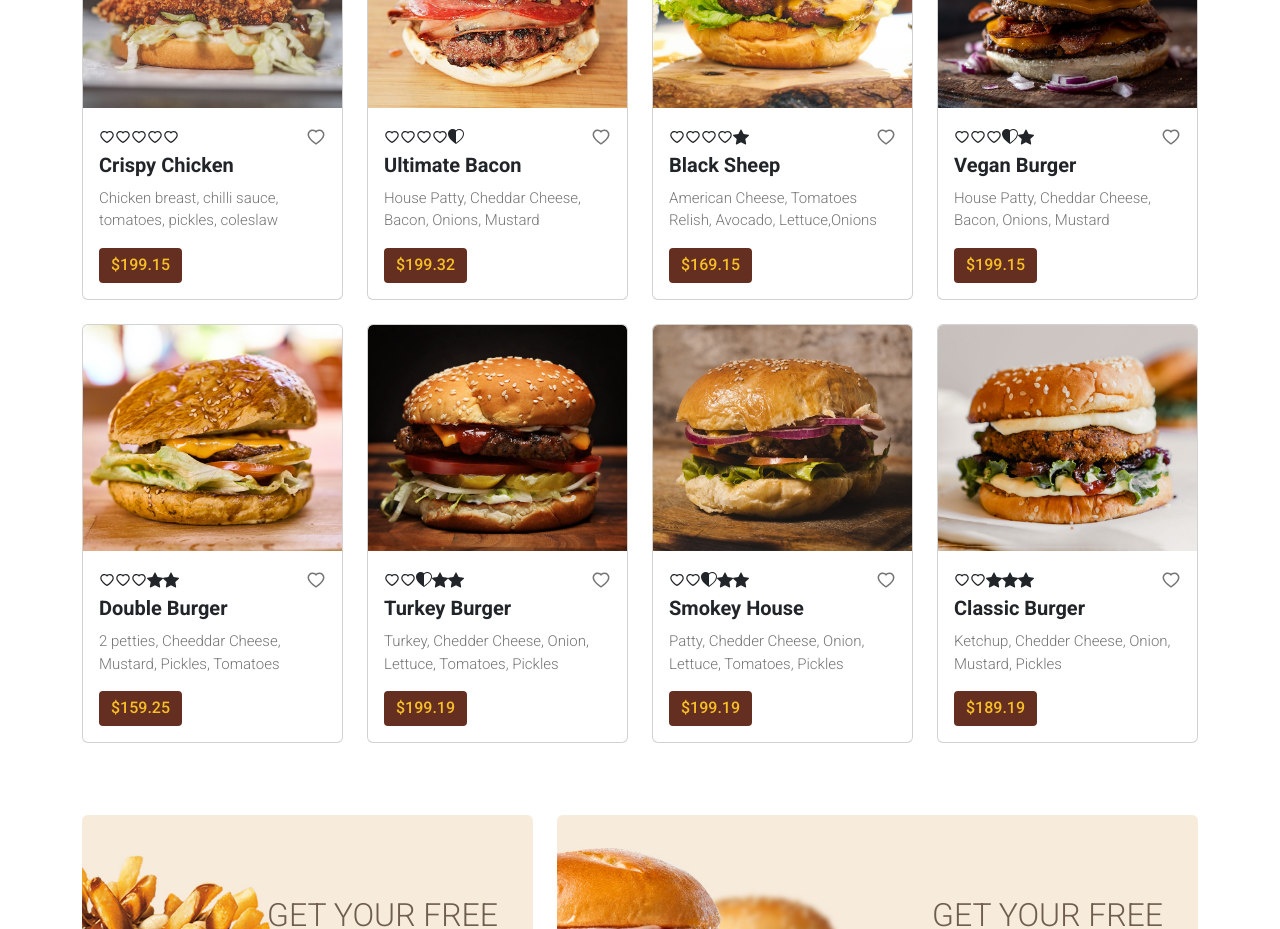
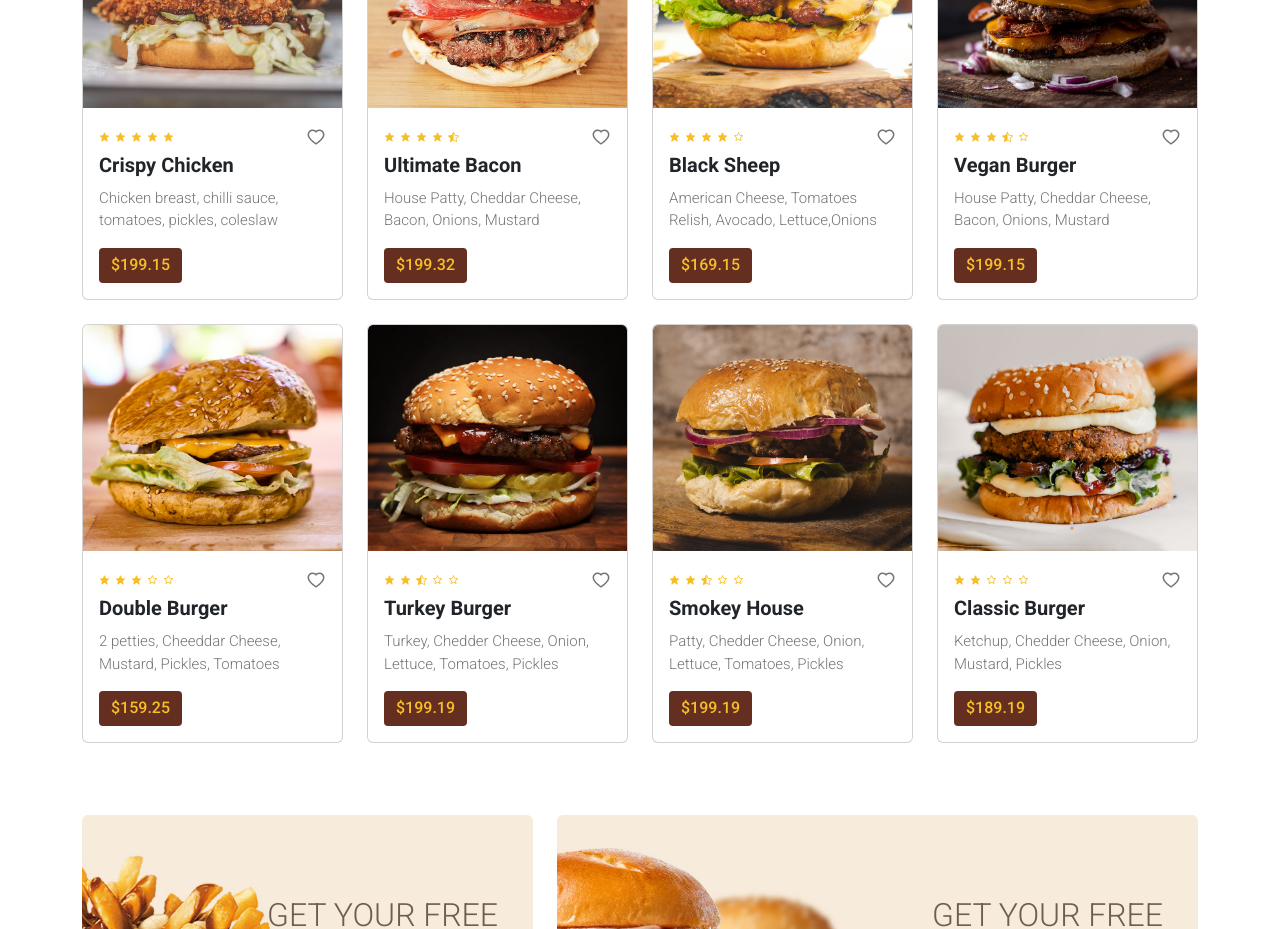
Before and after one commit to Johnson17755/food-delivery, a React (Create React App) app: page / in a window 1280 px wide. Shown: the part 2520-3449 px from the top of the page. Built offline with nearby package versions, Linux system fonts and the light colour scheme.

Commit message:
updating

```diff
--- a/src/pages/Home/Section3.jsx
+++ b/src/pages/Home/Section3.jsx
@@ -10,10 +10,9 @@ import Image6 from '../../assets/menu/burger-16.jpg';
 import Image7 from '../../assets/menu/burger-17.jpg';
 import Image8 from '../../assets/menu/burger-18.jpg';
 import Cards from '../../components/Layouts/Cards';
-import { BsHeartHalf } from "react-icons/bs";
-import { AiOutlineHeart } from "react-icons/ai";
-import { BsFillStarFill } from "react-icons/bs";
-
+import { BsStarHalf } from "react-icons/bs";
+import { BiSolidStar } from "react-icons/bi";
+import { AiOutlineStar } from "react-icons/ai";
 
 
 // DATA CARD
@@ -90,13 +89,13 @@ const renderRatingIcons = (rating) =>{
 
   for(let i = 0; i < 5; i++){
     if(rating > 0.5){
-      stars.push(<AiOutlineHeart key={i} />)
+      stars.push(<BiSolidStar key={i} className='i' />)
       rating--;
     }else if(rating > 0 && rating < 1){
-      stars.push(<BsHeartHalf key={"half"} />)
+      stars.push(<BsStarHalf key={"half"} className='i' />)
       rating--;
     }else{
-      stars.push(<BsFillStarFill key={`empty${i}`} />)
+      stars.push(<AiOutlineStar key={`empty${i}`} className='i' />)
     }
   }
   return stars;
--- a/src/styles/Home.css
+++ b/src/styles/Home.css
@@ -104,7 +104,7 @@
   font-size: 19px;
 }
 .menu_section .item_rating .i{
-  color: var(--grey);
+  color: var(--yellow);
   padding-right: 5px;
 }
 .menu_section .wishlist .i{
```
